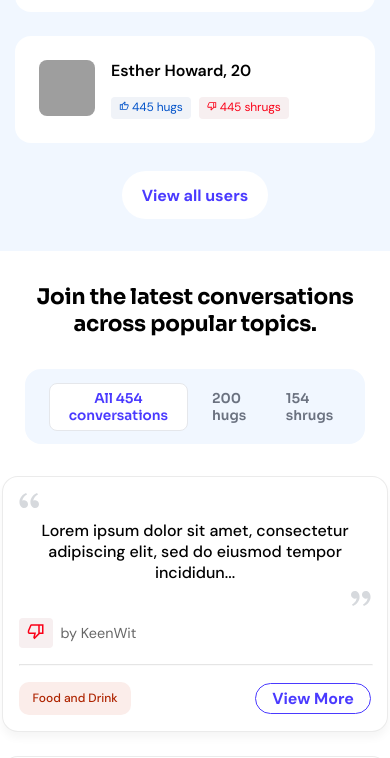
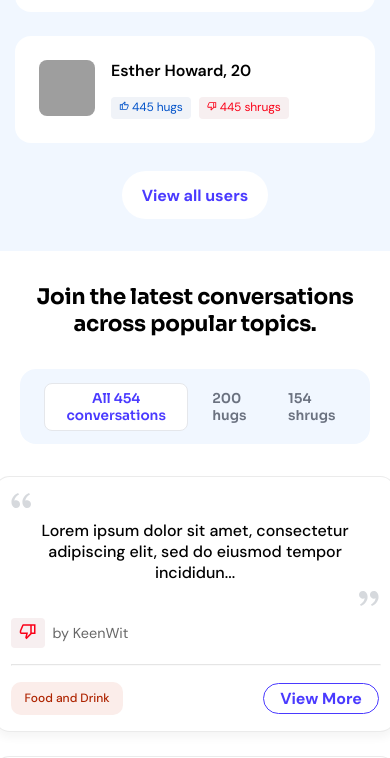
Before and after one commit to deepeshdm/HugOrShrug, a website: page index.html in a window 390 px wide. Shown: the part 1663-2421 px from the top of the page. Drawn offline with Linux system fonts and the light colour scheme; grey boxes are pictures that could not be loaded.

```diff
--- a/index.css
+++ b/index.css
@@ -306,7 +306,7 @@
         }
 
         .comment-card{
-            width: 22rem;
+            width: 90%rem !important;
         }
 
         .interest-card-list{
```
